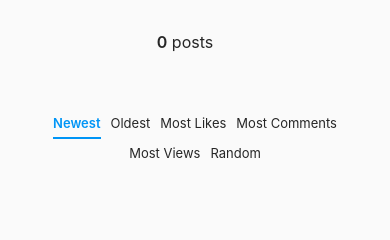
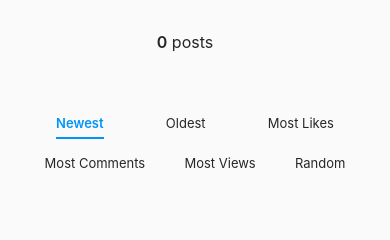
Before and after one commit to greg-randall/memento-mori, a PHP site: page / in a window 390 px wide. Shown: the part 242-482 px from the top of the page. Run offline with PHP 8.4, Linux system fonts and the light colour scheme; data that the repository does not hold is empty.

Commit message:
style: Restructure sorting options into two rows for mobile layout

```diff
--- a/index.php
+++ b/index.php
@@ -751,11 +751,19 @@ $first_timestamp = gmdate("F Y",$post_data[$last_key]['creation_timestamp_unix']
 
       .sort-options {
         display: flex;
+        flex-direction: column;
+        align-items: center;
+        justify-content: center;
+        padding: 10px 20px;
+        margin-bottom: 20px;
+      }
+
+      .sort-row {
+        display: flex;
         align-items: center;
         justify-content: center;
         flex-wrap: wrap;
-        padding: 10px 20px;
-        margin-bottom: 20px;
+        margin: 5px 0;
       }
 
       .sort-link {
@@ -887,13 +895,18 @@ $first_timestamp = gmdate("F Y",$post_data[$last_key]['creation_timestamp_unix']
         }
 
         .sort-options {
-          padding: 10px 5px;
+          padding: 5px;
         }
 
+        .sort-row {
+          width: 100%;
+          justify-content: space-around;
+        }
 
         .sort-link {
-          margin: 0 5px;
+          margin: 0 3px;
           font-size: 13px;
+          padding: 5px 0;
         }
       }
 
@@ -1009,12 +1022,16 @@ $first_timestamp = gmdate("F Y",$post_data[$last_key]['creation_timestamp_unix']
         </div>
       </div>
       <div class="sort-options">
+        <div class="sort-row">
           <a href="#" class="sort-link active" data-sort="newest">Newest</a>
           <a href="#" class="sort-link" data-sort="oldest">Oldest</a>
           <a href="#" class="sort-link" data-sort="most-likes">Most Likes</a>
+        </div>
+        <div class="sort-row">
           <a href="#" class="sort-link" data-sort="most-comments">Most Comments</a>
           <a href="#" class="sort-link" data-sort="most-views">Most Views</a>
           <a href="#" class="sort-link" data-sort="random">Random</a>
+        </div>
       </div>
       <div class="posts-grid" id="postsGrid">
         <?php echo render_instagram_grid($post_data); ?>
```
Lines whose indentation alone changed are shown as unchanged.
